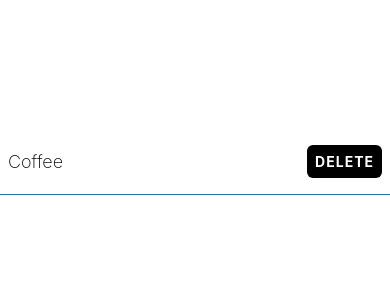
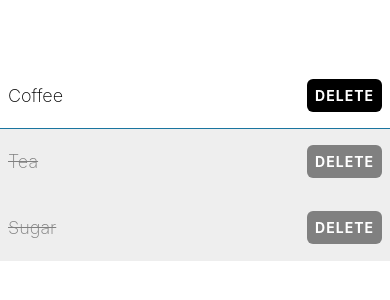
Before and after one commit to Graypbj/taskly, a React Native app: screen / in a window 390 px wide. Shown: the part 260-560 px from the top of the page. Built offline with nearby package versions, Linux system fonts and the light colour scheme.

Commit message:
Add a completed UI for the shopping list component

```diff
--- a/App.tsx
+++ b/App.tsx
@@ -1,37 +1,12 @@
-import { StyleSheet, Text, View, TouchableOpacity, Alert } from "react-native";
-import { theme } from "./theme";
+import { StyleSheet, View } from "react-native";
+import { ShoppingListItem } from "./components/ShoppingListItem";
 
 export default function App() {
-  const handleDelete = () => {
-    Alert.alert(
-      "Are you sure you want to delete this?",
-      "It will be gone for good",
-      [
-        {
-          text: "Yes",
-          onPress: () => console.log("Ok, deleting"),
-          style: "destructive",
-        },
-        {
-          text: "Cancel",
-          style: "cancel",
-        },
-      ],
-    );
-  };
-
   return (
     <View style={styles.container}>
-      <View style={styles.itemContainer}>
-        <Text style={styles.itemText}>Coffee</Text>
-        <TouchableOpacity
-          style={styles.button}
-          onPress={handleDelete}
-          activeOpacity={0.8}
-        >
-          <Text style={styles.buttonText}>Delete</Text>
-        </TouchableOpacity>
-      </View>
+      <ShoppingListItem name="Coffee" />
+      <ShoppingListItem name="Tea" isCompleted />
+      <ShoppingListItem name="Sugar" isCompleted />
     </View>
   );
 }
@@ -42,28 +17,4 @@ const styles = StyleSheet.create({
     backgroundColor: "#fff",
     justifyContent: "center",
   },
-  itemContainer: {
-    borderBottomWidth: 1,
-    borderBottomColor: "#1a759f",
-    paddingHorizontal: 8,
-    paddingVertical: 16,
-    flexDirection: "row",
-    alignItems: "center",
-    justifyContent: "space-between",
-  },
-  itemText: {
-    fontSize: 18,
-    fontWeight: "200",
-  },
-  button: {
-    backgroundColor: theme.colorBlack,
-    padding: 8,
-    borderRadius: 6,
-  },
-  buttonText: {
-    color: theme.colorWhite,
-    fontWeight: "bold",
-    textTransform: "uppercase",
-    letterSpacing: 1,
-  },
 });
--- /dev/null
+++ b/components/ShoppingListItem.tsx
@@ -0,0 +1,94 @@
+import { Text, TouchableOpacity, View, StyleSheet, Alert } from "react-native";
+import { theme } from "../theme";
+
+type Props = {
+  name: string;
+  isCompleted?: boolean;
+};
+
+export function ShoppingListItem({ name, isCompleted }: Props) {
+  const handleDelete = () => {
+    Alert.alert(
+      `Are you sure you want to delete ${name}?`,
+      "It will be gone for good",
+      [
+        {
+          text: "Yes",
+          onPress: () => console.log("Ok, deleting"),
+          style: "destructive",
+        },
+        {
+          text: "Cancel",
+          style: "cancel",
+        },
+      ],
+    );
+  };
+
+  return (
+    <View
+      style={[
+        styles.itemContainer,
+        isCompleted ? styles.completedContainer : undefined,
+      ]}
+    >
+      <Text
+        style={[
+          styles.itemText,
+          isCompleted ? styles.completedText : undefined,
+        ]}
+      >
+        {name}
+      </Text>
+      <TouchableOpacity
+        style={[
+          styles.button,
+          isCompleted ? styles.completedButton : undefined,
+        ]}
+        onPress={handleDelete}
+        activeOpacity={0.8}
+      >
+        <Text style={styles.buttonText}>Delete</Text>
+      </TouchableOpacity>
+    </View>
+  );
+}
+
+const styles = StyleSheet.create({
+  itemContainer: {
+    borderBottomWidth: 1,
+    borderBottomColor: theme.colorCerulean,
+    paddingHorizontal: 8,
+    paddingVertical: 16,
+    flexDirection: "row",
+    alignItems: "center",
+    justifyContent: "space-between",
+  },
+  completedContainer: {
+    backgroundColor: theme.colorLightGrey,
+    borderBottomColor: theme.colorLightGrey,
+  },
+  itemText: {
+    fontSize: 18,
+    fontWeight: "200",
+  },
+  completedText: {
+    color: theme.colorGrey,
+    textDecorationLine: "line-through",
+    textDecorationColor: theme.colorGrey,
+  },
+  button: {
+    backgroundColor: theme.colorBlack,
+    padding: 8,
+    borderRadius: 6,
+  },
+  completedButton: {
+    backgroundColor: theme.colorGrey,
+  },
+  buttonText: {
+    color: theme.colorWhite,
+    fontWeight: "bold",
+    textTransform: "uppercase",
+    letterSpacing: 1,
+  },
+});
--- a/package.json
+++ b/package.json
@@ -11,6 +11,7 @@
   },
   "dependencies": {
     "@expo/ngrok": "^4.1.3",
+    "@expo/vector-icons": "^14.1.0",
     "expo": "^53.0.20",
     "expo-status-bar": "~2.2.3",
     "react": "19.0.0",
@@ -23,6 +24,7 @@
     "eslint-config-expo": "~9.2.0",
     "eslint-config-prettier": "^10.1.8",
     "eslint-plugin-prettier": "^5.5.3",
+    "eslint-plugin-react-native": "^5.0.0",
     "prettier": "^3.6.2",
     "typescript": "~5.8.3"
   },
--- a/theme.ts
+++ b/theme.ts
@@ -2,4 +2,6 @@ export const theme = {
   colorCerulean: "#1a759f",
   colorWhite: "#fff",
   colorBlack: "#000",
+  colorGrey: "grey",
+  colorLightGrey: "#eee",
 };
```
Also changed, not shown: eslint.config.js (+9 -0 lines), 2 other files (tests, documents, lock files or other folders).
